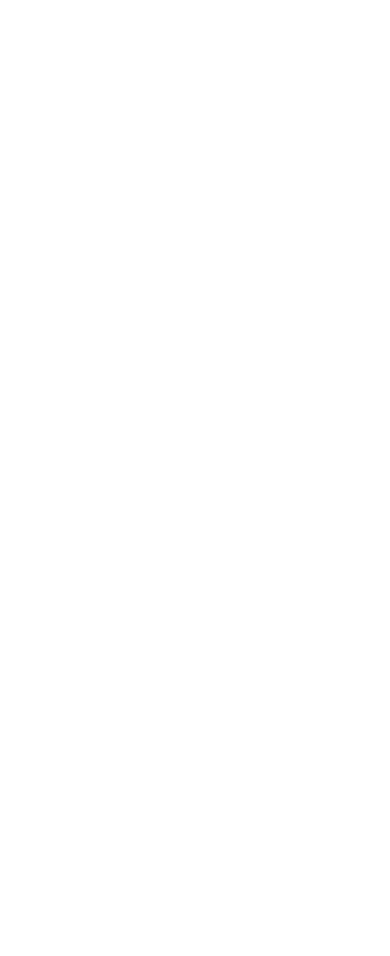
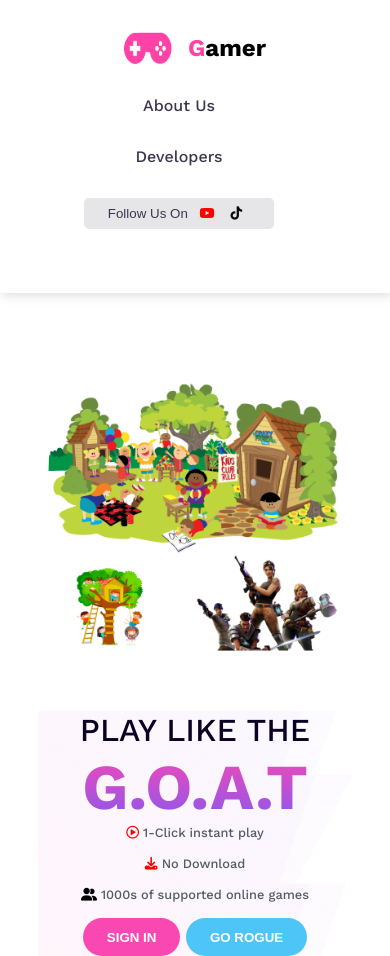
Before and after one commit to nayemislam2124/my-second-assignment, a plain HTML site: page index.html in a window 390 px wide. Before the commit the page ends 844 px from the top, so only its background shows below. Drawn offline with nearby package versions, Linux system fonts and the light colour scheme.

Commit message:
header navbar and banner added

```diff
--- a/index.html
+++ b/index.html
@@ -5,8 +5,57 @@
     <meta name="viewport" content="width=device-width, initial-scale=1.0">
     <title>Gamer</title>
     <link rel="icon" href="images/frame.png">
+    <link rel="stylesheet" href="style.css">
+    <link rel="preconnect" href="https://fonts.googleapis.com">
+    <link rel="preconnect" href="https://fonts.gstatic.com" crossorigin>
+    <link href="https://fonts.googleapis.com/css2?family=Lato:wght@400;900&family=Open+Sans:wght@800&family=Poppins:wght@400;500;600;700&family=Roboto:wght@500;700&family=Work+Sans:wght@400;500;600;700&display=swap" rel="stylesheet">
+    <script src="https://kit.fontawesome.com/195c64e442.js" crossorigin="anonymous"></script>
 </head>
 <body>
+    <header>
+        <!-- header navbar section start  -->
 
+        <div class="navbar">
+            <nav>
+                <div class="nav-img-and-text">
+                <img  src="images/frame.png">
+                <h3><span class="header-title">G</span>amer</h3></div>
+                <ul>
+                    <li>
+                        <a href="#">About Us</a>
+                    </li>
+                    <li>
+                        <a href="#">Developers</a>
+                    </li>
+                    <li>
+                        <button class="header-button">Follow  Us On <i class="fa-brands fa-youtube" style="color: #ff0000;"></i><i class="fa-brands fa-tiktok" style="color: #080808;"></i></button>
+                    </li>
+                </ul>
+            </nav>
+        </div>
+
+        <!-- header navbar section end  -->
+        <!-- header banner section start  -->
+        <div class="header-banner">
+            <div class="header-banner-text">
+                <h2>PLAY LIKE THE <br> <span class="text-linear-gradient">G.O.A.T</span> </h2>
+                <p class="primary-p"><i class="fa-regular fa-circle-play" style="color: #ff0000;"></i> 1-Click instant play</p>
+                <p class="primary-p"><i class="fa-solid fa-download" style="color: #ff0000;"></i> No Download</p>
+                <p class="primary-p"><i class="fa-solid fa-user-group" style="color: #000000;"></i> 1000s of supported online games</p>
+                <button class="btn-primary-1">SIGN IN</button>
+                <button class="btn-primary-2">GO ROGUE</button>
+            </div>
+            <div class="header-banner-image">
+                <img src="images/group18.png">
+            </div>
+        </div>
+        <!-- header banner seciton end  -->
+    </header>
+    <main>
+
+    </main>
+    <footer>
+
+    </footer>
 </body>
 </html>
--- a/style.css
+++ b/style.css
@@ -0,0 +1,196 @@
+*{
+    margin:0;
+    padding:0;
+    box-sizing:border-box;
+}
+body{
+    font-family:work sans;
+}
+/* shared text styles start  */
+.text-linear-gradient{
+    font-size:4rem;
+    font-weight:700;
+    background: linear-gradient(180deg, #F948B2 0%, #8758F1 100%);
+    background-clip: text;
+    -webkit-background-clip: text;
+    -webkit-text-fill-color: transparent;
+}
+.primary-p{
+    font-size:0.8rem;
+    font-weight:500;
+    margin-bottom:1rem;
+    color:#535c64;
+}
+.btn-primary-1{
+    border:none;
+    padding:0.7rem 1.5rem;
+    background-color:#F948B2;
+    border-radius:40px;
+    font-weight:600;
+    color:white;
+}
+.btn-primary-2{
+    border:none;
+    padding:0.7rem 1.5rem;
+    background-color:#4EC5F7;
+    border-radius:40px;
+    font-weight:600;
+    color:white;
+}
+/* shared text styles end  */
+/* navbar styles start  */
+nav{
+    width:100%;
+    height:10vh;
+    display:flex;
+    justify-content:space-between;
+    align-items:center;
+    padding:2rem;
+    box-shadow:2px 2px 10px rgba(128, 128, 128, 0.281);
+    transition:all 0.4s ease;
+}
+nav .nav-img-and-text{
+    display:flex;
+    justify-content:center;
+    align-items:center;
+    gap:1rem;
+}
+nav img{
+    width:3rem;
+    height:2rem;
+}
+nav .header-title{
+    color:#ff42a5;
+}
+nav h3{
+    font-size:1.5rem;
+    font-weight:700;
+}
+nav ul li{
+    display:inline-block;
+    list-style:none;
+    margin-right:2rem;
+}
+nav ul li a{
+    text-decoration:none;
+    color:#3C354F;
+    font-weight:500;
+    font-size:1rem;
+}
+nav .header-button{
+    border:none;
+    padding:0.5rem 1.5rem;
+    font-weight:500;
+    color:#3C354F;
+    background-color:rgba(11, 2, 35, 0.10);
+    border-radius:5px;
+}
+nav .header-button i{
+    margin-right:0.5rem;
+    margin-left:0.5rem;
+}
+/* navbar styles end */
+/* header banner styles start  */
+.header-banner{
+    max-width:800px;
+    margin:2rem auto 0;
+    display:flex;
+    justify-content:center;
+    align-items:center;
+    transition:all 0.4s ease;
+}
+.header-banner-text{
+    width:50%;
+    height:auto;
+    background:url("images/group14.png");
+    background-repeat: no-repeat;
+    background-size:contain;
+    background-position:center;
+}
+.header-banner-text h2{
+    font-size:2rem;
+    font-weight:500;
+    color:#0B0223;
+}
+.header-banner-image{
+    width:100%;
+
+}
+.header-banner-image img{
+    width:100%;
+}
+/* responsive - tablet devices start*/
+@media screen and (min-width: 576px) and (max-width: 992px) {
+    nav{
+        flex-direction:column;
+        justify-content:center;
+        align-items:center;
+        height:auto;
+        margin:0;
+        gap:2rem;
+    }
+    nav ul li {
+        display:flex;
+        justify-content:center;
+        align-items:center;
+        margin-bottom:2rem;
+    }
+    .nav-img-and-text{
+        display:inline;
+    }
+    .header-banner{
+        width:100%;
+        flex-direction:column-reverse;
+        justify-content:center;
+        align-items:center;
+        gap:0.5rem;
+    }
+    .header-banner-text{
+        width:100%;
+        text-align:center;
+
+    }
+    .header-banner-image img{
+        width:100%;
+        padding:5rem;
+    }
+
+}
+/* responsive - mobile devices start*/
+@media screen and (max-width: 576px) {
+    nav{
+        flex-direction:column;
+        justify-content:center;
+        align-items:center;
+        height:auto;
+        margin:0;
+        gap:2rem;
+    }
+    nav ul li {
+        display:flex;
+        justify-content:center;
+        align-items:center;
+        margin-bottom:2rem;
+    }
+    .nav-img-and-text{
+        display:inline;
+    }
+    .header-banner{
+        width:100%;
+        flex-direction:column-reverse;
+        justify-content:center;
+        align-items:center;
+        gap:0.5rem;
+    }
+    .header-banner-text{
+        width:100%;
+        text-align:center;
+
+    }
+    .header-banner-image img{
+        width:100%;
+        padding:3rem;
+    }
+
+
+}
```
